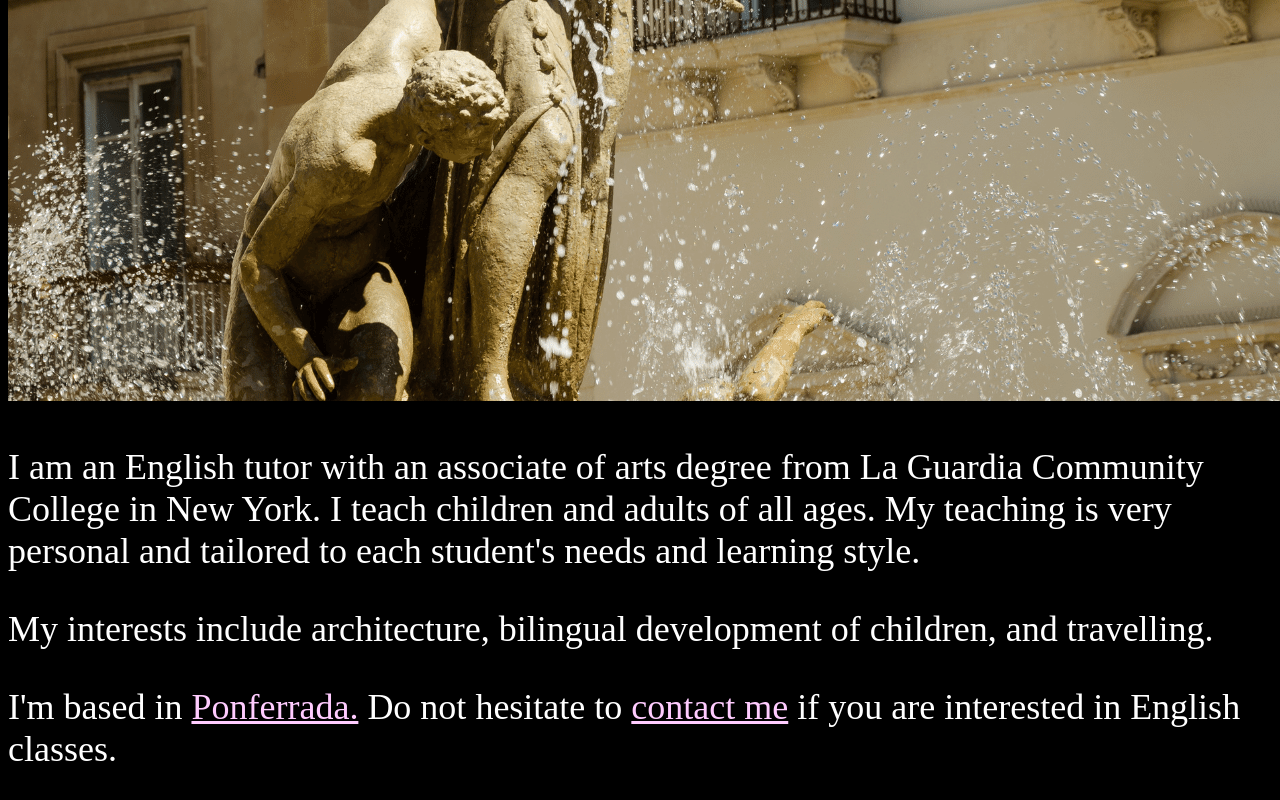
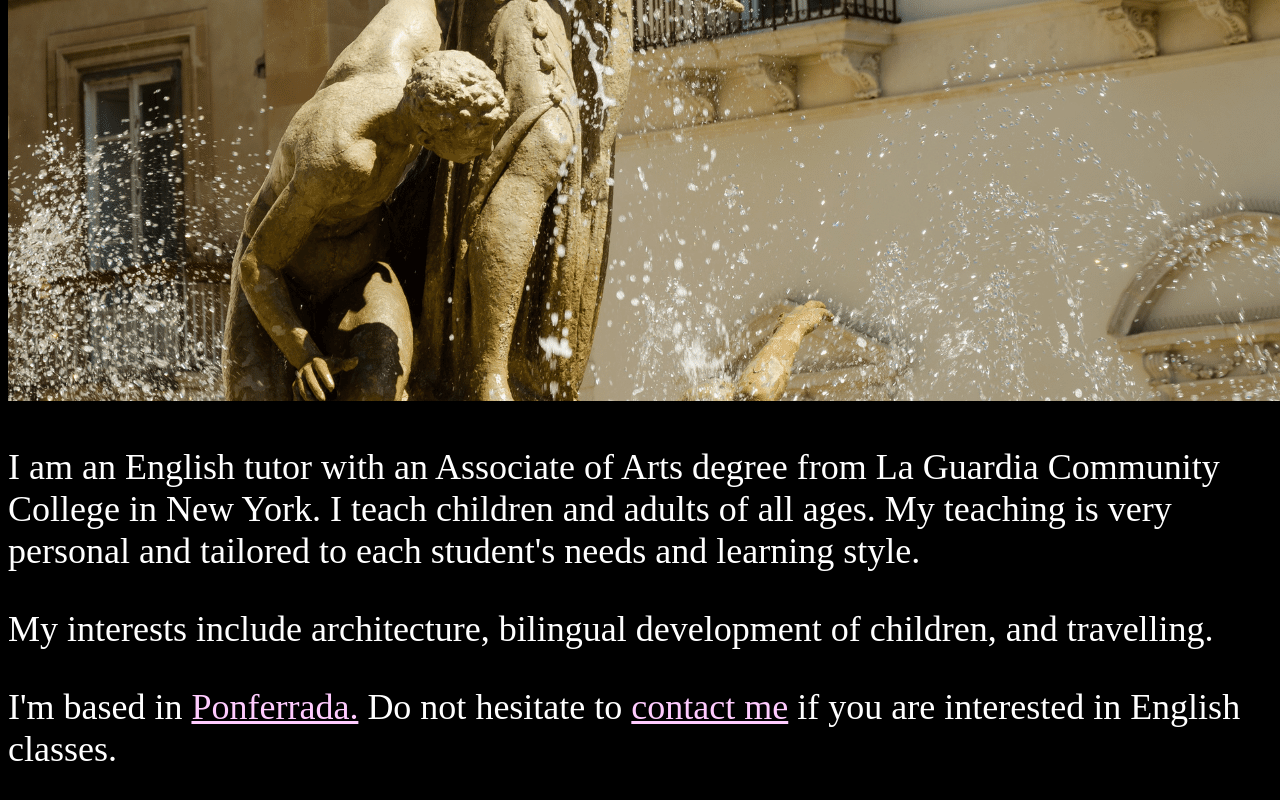
Before and after one commit to english-with-diana/english-with-diana.github.io, a plain HTML site: page index.html in a window 1280 px wide. Shown: the part 845-1645 px from the top of the page. Drawn offline with Linux system fonts and the light colour scheme.

Commit message:
Update index.html

```diff
--- a/index.html
+++ b/index.html
@@ -25,7 +25,7 @@
 <hr>
 <h3>English tutor, blogger</h3>
 <img src="images/Statue-of-Diana-The-Hunting-Goddess-large.png">
-<p>I am an English tutor with an associate of arts degree from La Guardia Community College in New York.
+<p>I am an English tutor with an Associate of Arts degree from La Guardia Community College in New York.
 I teach children and adults of all ages.
 My teaching is very personal and tailored to each student's needs and learning style.</p>
 <p>My interests include architecture, bilingual development of children, and travelling.</p>
```
